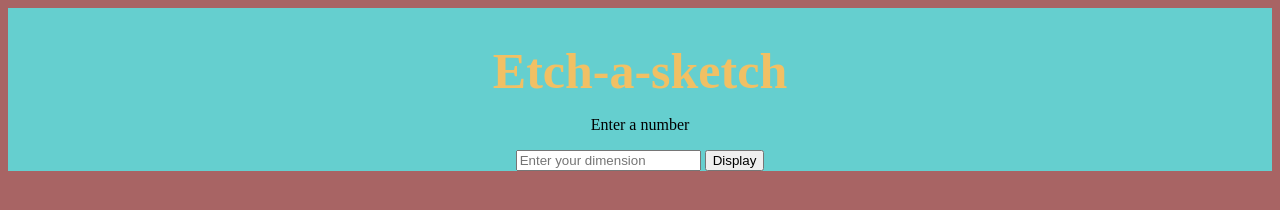
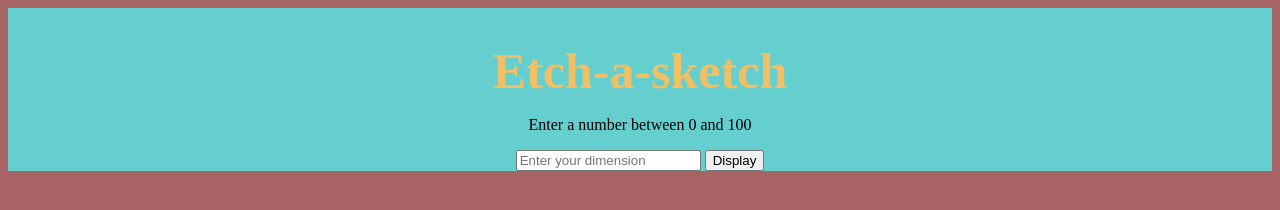
Before and after one commit to trungne/etch-a-sketch, a plain HTML site: page index.html in a window 1280 px wide. Drawn offline with Linux system fonts and the light colour scheme.

Commit message:
update instruction

```diff
--- a/index.html
+++ b/index.html
@@ -10,7 +10,7 @@
 <body>
     <div id='title'>
         <h1>Etch-a-sketch</h1>
-        <p>Enter a number</p>
+        <p>Enter a number between 0 and 100</p>
 
         <div id='instruction'>
             <form>
```
